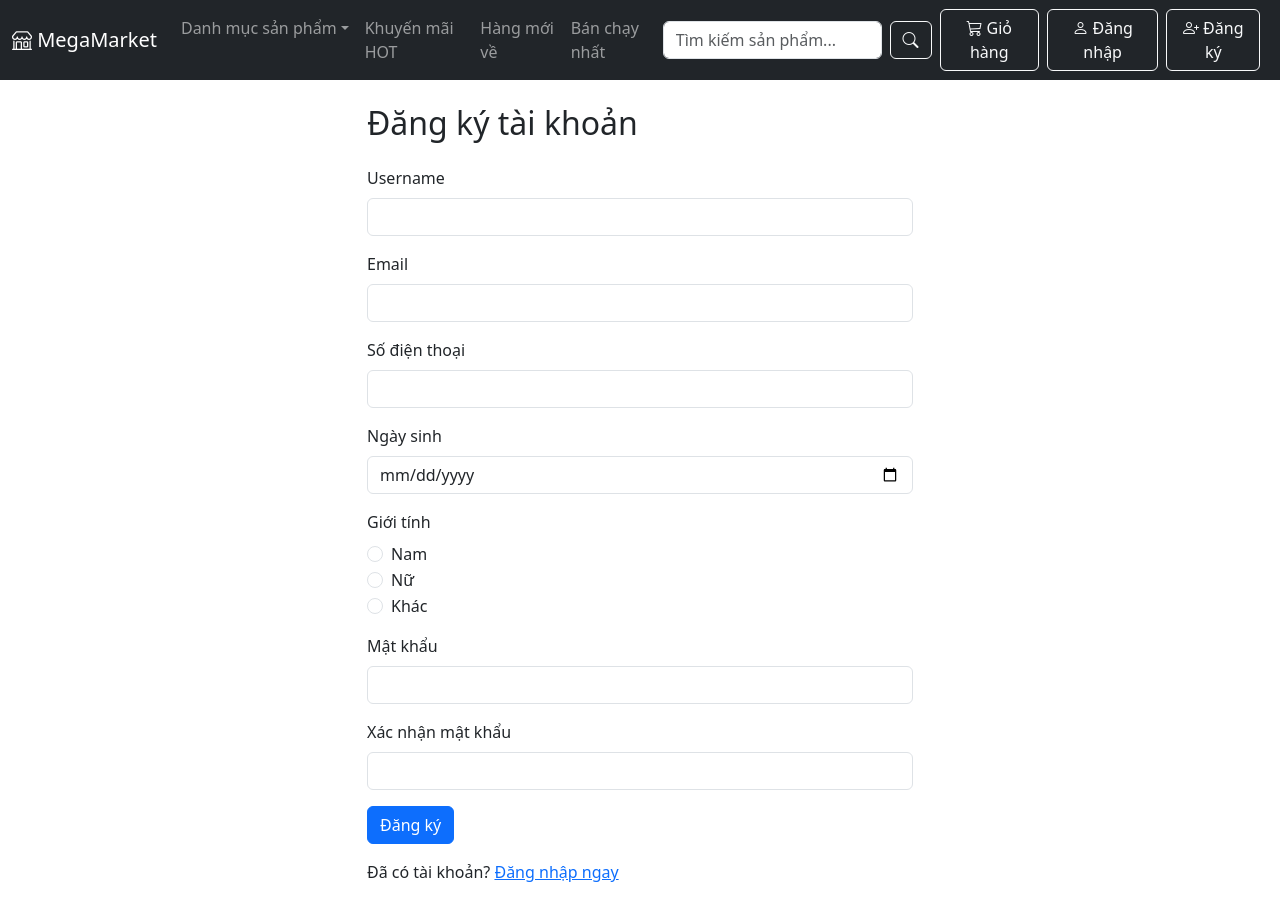
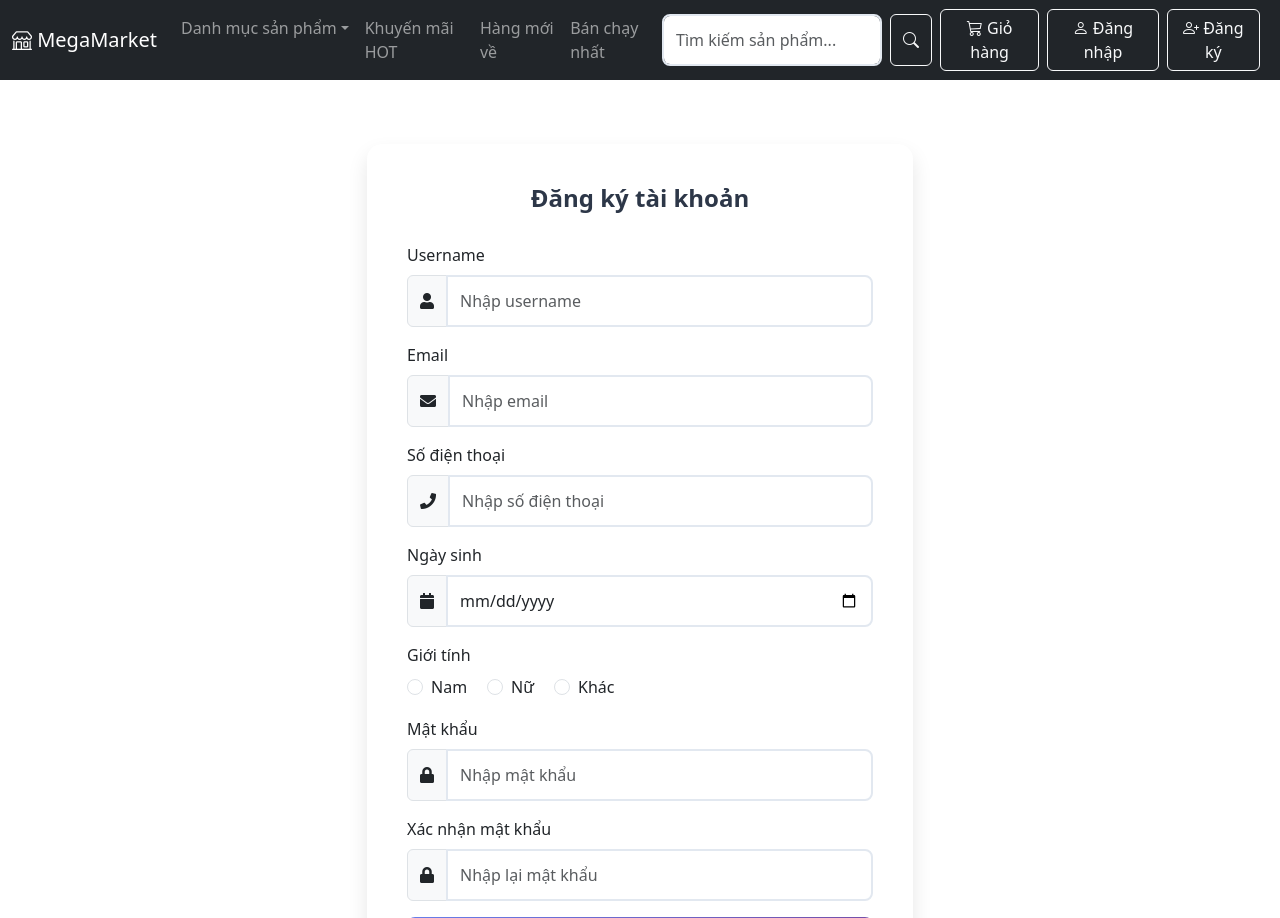
Before and after one commit to anhpham77346/django-ecommerce, a Django app: page /account/register/ in a window 1280 px wide; the page is wider, and only the part inside the window is pictured. Shown: the top 918 px of that part. Run offline with Django 5.2, Linux system fonts and the light colour scheme.

Commit message:
Change UI Login and Register pages

```diff
--- a/templates/base.html
+++ b/templates/base.html
@@ -11,6 +11,7 @@
     <!-- Bootstrap 5 CSS -->
     <link href="https://cdn.jsdelivr.net/npm/bootstrap@5.3.0/dist/css/bootstrap.min.css" rel="stylesheet" crossorigin="anonymous" />
     <link rel="stylesheet" href="https://cdn.jsdelivr.net/npm/bootstrap-icons@1.11.1/font/bootstrap-icons.css" />
+    <link rel="stylesheet" href="https://cdnjs.cloudflare.com/ajax/libs/font-awesome/5.15.4/css/all.min.css">
   </head>
   <body>
     <!-- Navigation Bar -->
--- a/templates/customer/register.html
+++ b/templates/customer/register.html
@@ -1,46 +1,122 @@
-{% extends "base.html" %}
-{% block title %}Đăng ký tài khoản{% endblock %}
+{% extends 'base.html' %}
+{% block title %}
+  Đăng ký tài khoản
+{% endblock %}
 {% block content %}
+  <style>
+    .register-container {
+      min-height: 100vh;
+      padding: 40px 0;
+    }
+    .register-card {
+      background: white;
+      border-radius: 15px;
+      padding: 40px;
+      box-shadow: 0 10px 20px rgba(0, 0, 0, 0.1);
+    }
+    .register-title {
+      color: #2d3748;
+      font-size: 24px;
+      font-weight: 600;
+      margin-bottom: 30px;
+      text-align: center;
+    }
+    .form-control {
+      border-radius: 8px;
+      padding: 12px;
+      border: 2px solid #e2e8f0;
+      transition: all 0.3s ease;
+    }
+    .form-control:focus {
+      border-color: #667eea;
+      box-shadow: none;
+    }
+    .btn-register {
+      background: linear-gradient(135deg, #667eea 0%, #764ba2 100%);
+      border: none;
+      padding: 12px;
+      border-radius: 8px;
+      width: 100%;
+      font-weight: 600;
+      transition: all 0.3s ease;
+    }
+    .btn-register:hover {
+      transform: translateY(-2px);
+      box-shadow: 0 5px 15px rgba(102, 126, 234, 0.4);
+    }
+    .login-link {
+      text-align: center;
+      margin-top: 20px;
+    }
+    .login-link a {
+      color: #667eea;
+      text-decoration: none;
+      font-weight: 600;
+    }
+    .login-link a:hover {
+      text-decoration: underline;
+    }
+    .gender-options {
+      display: flex;
+      gap: 20px;
+    }
+  </style>
+
+  <div class="register-container">
     <div class="row justify-content-center">
       <div class="col-md-6">
-    <h2 class="mb-4">Đăng ký tài khoản</h2>
+        <div class="register-card">
+          <h2 class="register-title">Đăng ký tài khoản</h2>
           <form method="post" novalidate>
             {% csrf_token %}
-      <!-- Username -->
+
             <div class="mb-3">
               <label for="id_username" class="form-label">Username</label>
-        <input type="text" name="username" id="id_username" class="form-control" value="{{ request.POST.username }}">
+              <div class="input-group">
+                <span class="input-group-text"><i class="fas fa-user"></i></span>
+                <input type="text" name="username" id="id_username" class="form-control" value="{{ request.POST.username }}" placeholder="Nhập username" />
+              </div>
               {% if form.username.errors %}
                 <div class="text-danger">{{ form.username.errors }}</div>
               {% endif %}
             </div>
-      <!-- Email -->
+
             <div class="mb-3">
               <label for="id_email" class="form-label">Email</label>
-        <input type="email" name="email" id="id_email" class="form-control" value="{{ request.POST.email }}">
+              <div class="input-group">
+                <span class="input-group-text"><i class="fas fa-envelope"></i></span>
+                <input type="email" name="email" id="id_email" class="form-control" value="{{ request.POST.email }}" placeholder="Nhập email" />
+              </div>
               {% if form.email.errors %}
                 <div class="text-danger">{{ form.email.errors }}</div>
               {% endif %}
             </div>
-      <!-- Phone Number -->
+
             <div class="mb-3">
               <label for="id_phone_number" class="form-label">Số điện thoại</label>
-        <input type="text" name="phone_number" id="id_phone_number" class="form-control" value="{{ request.POST.phone_number }}">
+              <div class="input-group">
+                <span class="input-group-text"><i class="fas fa-phone"></i></span>
+                <input type="text" name="phone_number" id="id_phone_number" class="form-control" value="{{ request.POST.phone_number }}" placeholder="Nhập số điện thoại" />
+              </div>
               {% if form.phone_number.errors %}
                 <div class="text-danger">{{ form.phone_number.errors }}</div>
               {% endif %}
             </div>
-      <!-- Birth Date -->
+
             <div class="mb-3">
               <label for="id_birth_date" class="form-label">Ngày sinh</label>
-        <input type="date" name="birth_date" id="id_birth_date" class="form-control" value="{{ request.POST.birth_date }}">
+              <div class="input-group">
+                <span class="input-group-text"><i class="fas fa-calendar"></i></span>
+                <input type="date" name="birth_date" id="id_birth_date" class="form-control" value="{{ request.POST.birth_date }}" />
+              </div>
               {% if form.birth_date.errors %}
                 <div class="text-danger">{{ form.birth_date.errors }}</div>
               {% endif %}
             </div>
-      <!-- Gender (Radio Buttons) -->
+
             <div class="mb-3">
               <label class="form-label">Giới tính</label>
+              <div class="gender-options">
                 <div class="form-check">
                   <input class="form-check-input" type="radio" name="gender" id="genderM" value="M" />
                   <label class="form-check-label" for="genderM">Nam</label>
@@ -53,29 +129,43 @@
                   <input class="form-check-input" type="radio" name="gender" id="genderO" value="O" />
                   <label class="form-check-label" for="genderO">Khác</label>
                 </div>
+              </div>
               {% if form.gender.errors %}
                 <div class="text-danger">{{ form.gender.errors }}</div>
               {% endif %}
             </div>
-      <!-- Password -->
+
             <div class="mb-3">
               <label for="id_password1" class="form-label">Mật khẩu</label>
-        <input type="password" name="password1" id="id_password1" class="form-control">
+              <div class="input-group">
+                <span class="input-group-text"><i class="fas fa-lock"></i></span>
+                <input type="password" name="password1" id="id_password1" class="form-control" placeholder="Nhập mật khẩu" />
+              </div>
               {% if form.password1.errors %}
                 <div class="text-danger">{{ form.password1.errors }}</div>
               {% endif %}
             </div>
-      <!-- Confirm Password -->
+
             <div class="mb-3">
               <label for="id_password2" class="form-label">Xác nhận mật khẩu</label>
-        <input type="password" name="password2" id="id_password2" class="form-control">
+              <div class="input-group">
+                <span class="input-group-text"><i class="fas fa-lock"></i></span>
+                <input type="password" name="password2" id="id_password2" class="form-control" placeholder="Nhập lại mật khẩu" />
+              </div>
               {% if form.password2.errors %}
                 <div class="text-danger">{{ form.password2.errors }}</div>
               {% endif %}
             </div>
-      <button type="submit" class="btn btn-primary">Đăng ký</button>
+
+            <button type="submit" class="btn btn-register text-white">Đăng ký</button>
           </form>
-    <p class="mt-3">Đã có tài khoản? <a href="{% url 'login' %}">Đăng nhập ngay</a></p>
+          <div class="login-link">
+            <p>
+              Đã có tài khoản? <a href="{% url 'login' %}">Đăng nhập ngay</a>
+            </p>
+          </div>
+        </div>
+      </div>
     </div>
   </div>
 {% endblock %}
```
Also changed, not shown: templates/customer/login.html (+82 -13 lines). Lines whose indentation alone changed are shown as unchanged.
